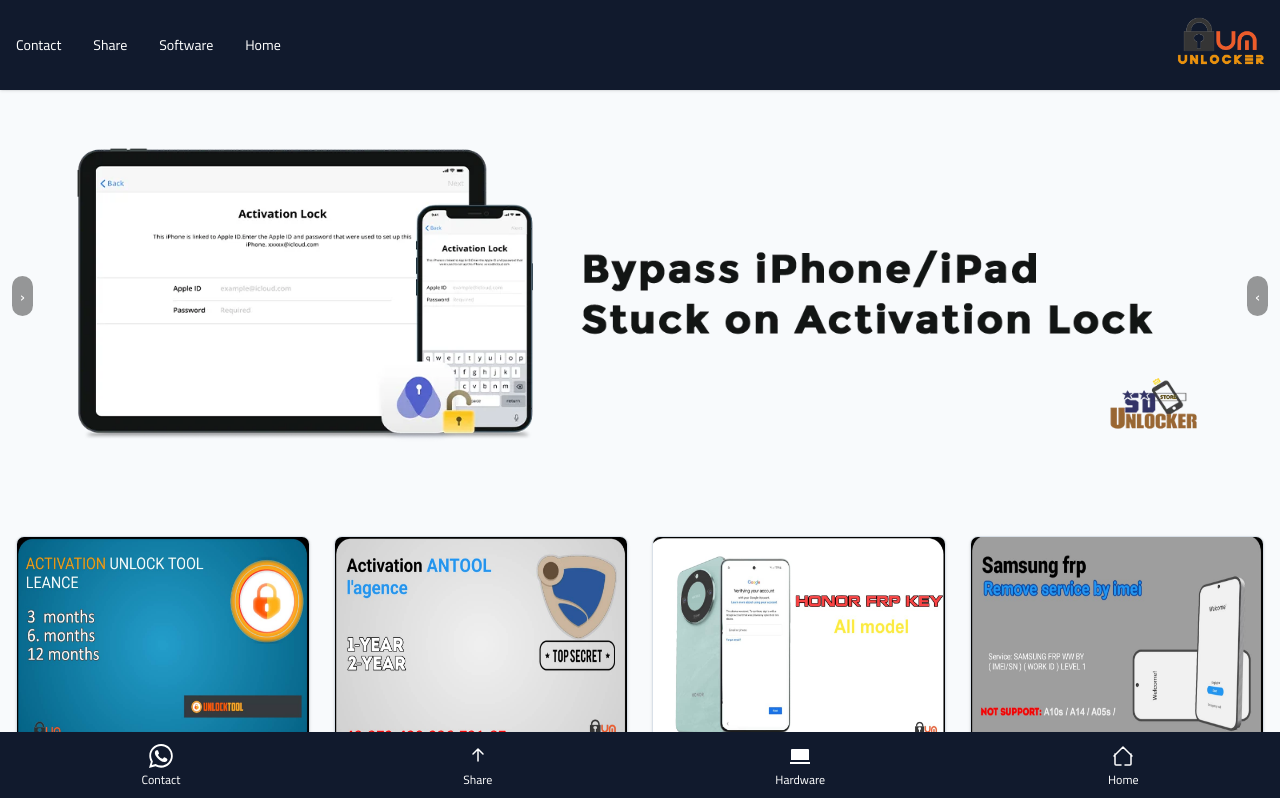
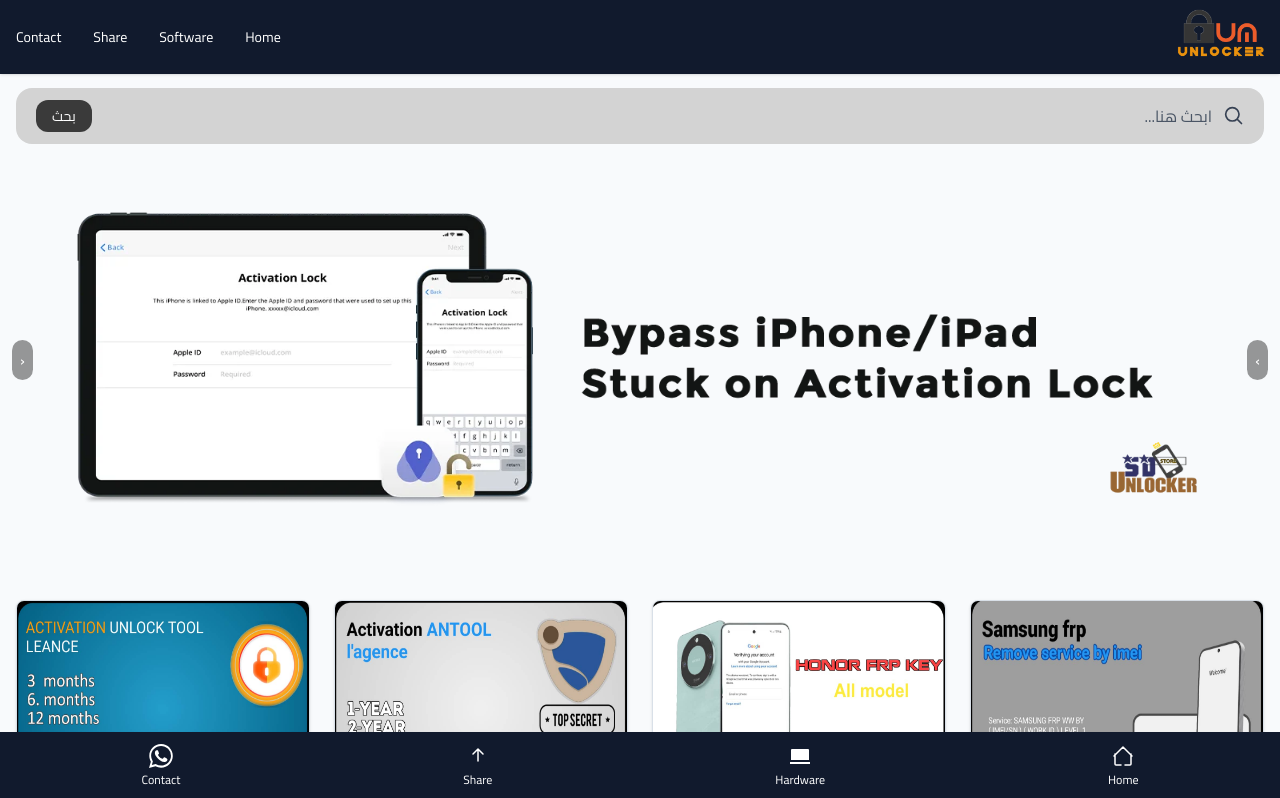
Before and after one commit to Mohammedsalih1/Umunlocker, a Next.js app: page / in a window 1280 px wide. Shown: the top 798 px of the page. Built offline with nearby package versions, Linux system fonts and the light colour scheme.

Commit message:
editing the header

```diff
--- a/app/Components/Header.jsx
+++ b/app/Components/Header.jsx
@@ -9,7 +9,7 @@
 
   return (
     <header className="bg-[#111A2D] text-white fixed top-0 w-full z-10 shadow">
-      <div className="max-w-7xl mx-auto px-4 py-4 flex items-center justify-between">
+      <div className="max-w-full mx-0 px-4 py-2 flex items-center justify-between">
 
         {/* Logo */}
         <Link href="/" className="text-xl font-semibold tracking-wide">
--- a/app/Components/Searchbar.jsx
+++ b/app/Components/Searchbar.jsx
@@ -14,7 +14,7 @@
       onSubmit={handleSubmit}
       className="w-full px-4 mt-6"
     >
-      <div className="w-full bg-[#D3D3D3] rounded-2xl flex items-center gap-3 px-5 py-3">
+      <div className="mt-22 w-full bg-[#D3D3D3] rounded-2xl flex items-center gap-3 px-5 py-3">
 
         {/* Icon */}
         <svg
```
Also changed, not shown: public/images/post1.jpg (added).
